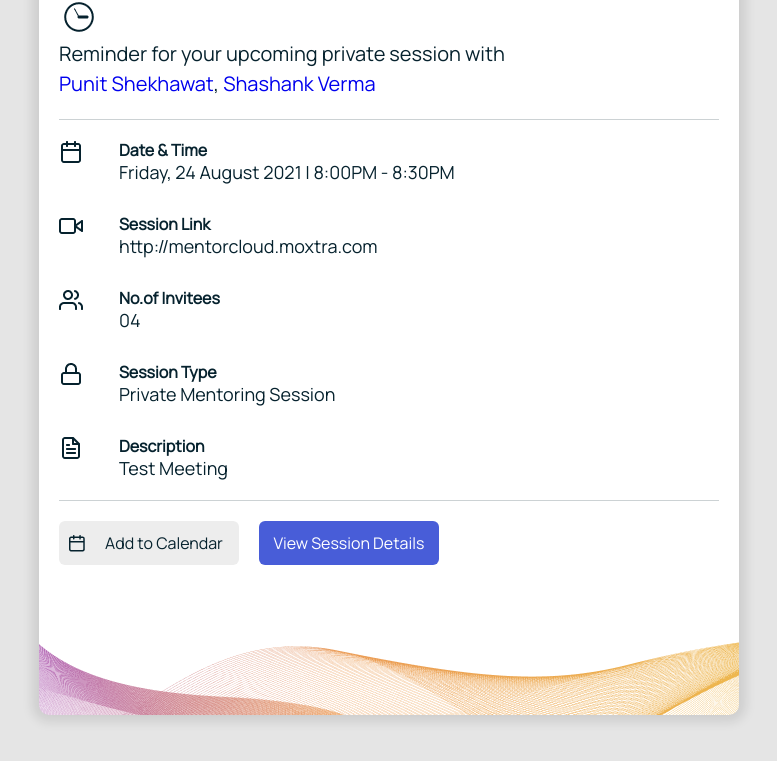
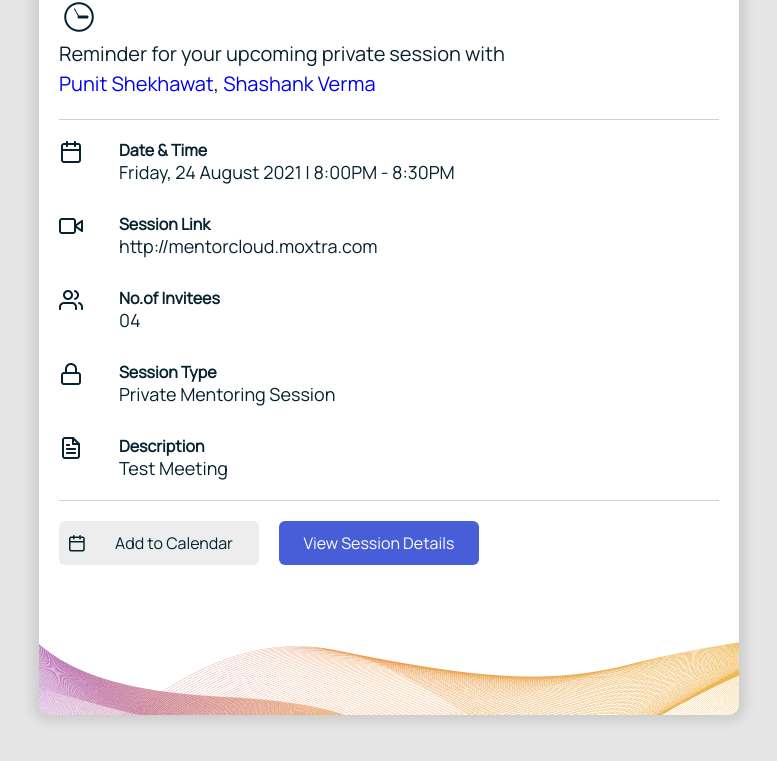
Before and after one commit to jtg-induction/email-rampup, a website: page src/index.html in a window 1280 px wide. Shown: the part 283-1044 px from the top of the page, without its empty margins (251-1028 px from the left). Drawn offline with Linux system fonts and the light colour scheme.

Commit message:
[ER-0]: btn width fix

```diff
--- a/src/index.html
+++ b/src/index.html
@@ -315,7 +315,7 @@
                                               <table>
                                                 <tr>
                                                   <td
-                                                    width="180"
+                                                    width="200"
                                                     height="10"
                                                   ></td>
                                                 </tr>
@@ -338,7 +338,7 @@
                                                   </td>
                                                   <td
                                                     align="center"
-                                                    width="130"
+                                                    width="150"
                                                   >
                                                     <a
                                                       class="btn--font"
@@ -361,7 +361,7 @@
                                               <table>
                                                 <tr>
                                                   <td
-                                                    width="180"
+                                                    width="200"
                                                     height="10"
                                                   ></td>
                                                 </tr>
@@ -378,7 +378,7 @@
                                               <table>
                                                 <tr>
                                                   <td
-                                                    width="180"
+                                                    width="200"
                                                     height="10"
                                                   ></td>
                                                 </tr>
@@ -392,7 +392,7 @@
                                                   <td width="10"></td>
                                                   <td
                                                     align="center"
-                                                    width="160"
+                                                    width="180"
                                                   >
                                                     <a
                                                       class="btn--font"
@@ -415,7 +415,7 @@
                                               <table>
                                                 <tr>
                                                   <td
-                                                    width="180"
+                                                    width="200"
                                                     height="10"
                                                   ></td>
                                                 </tr>
```
Also changed, not shown: src/ index-dist.html (+6 -6 lines), 1 other file.
